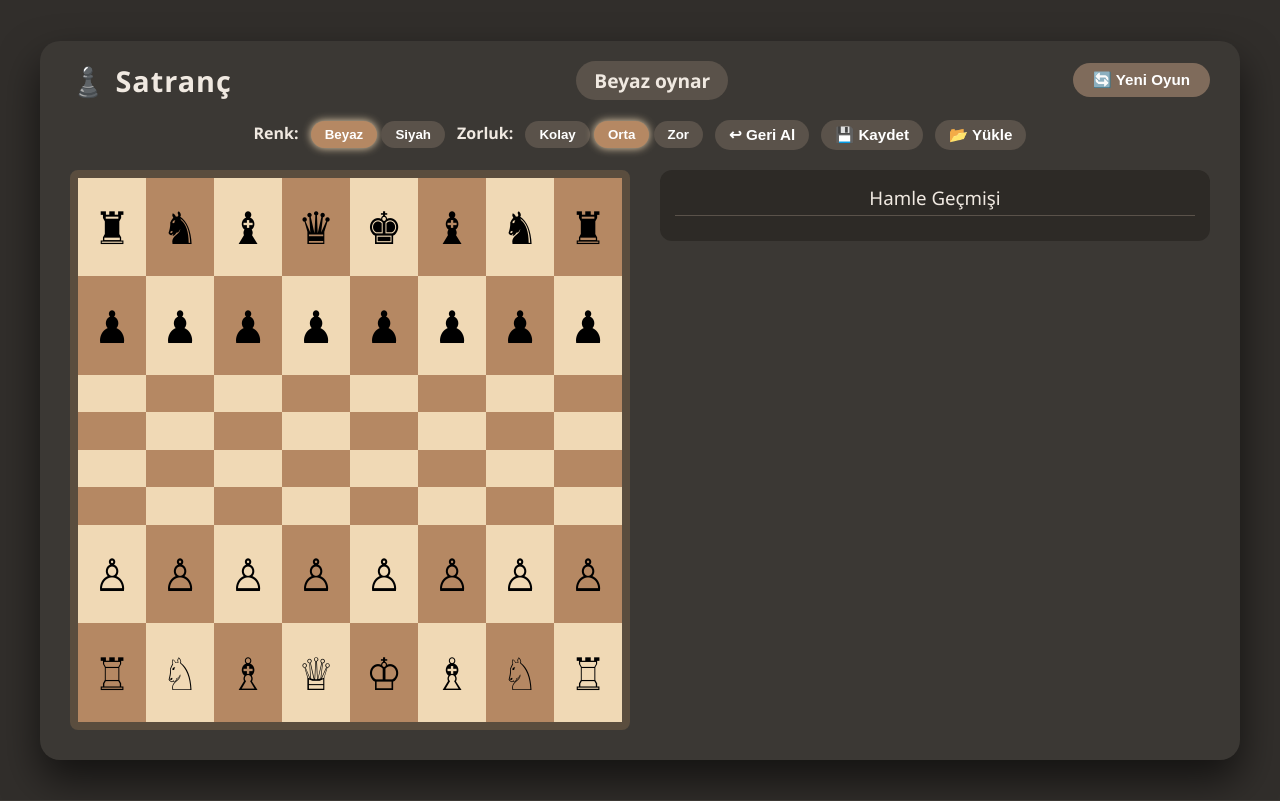
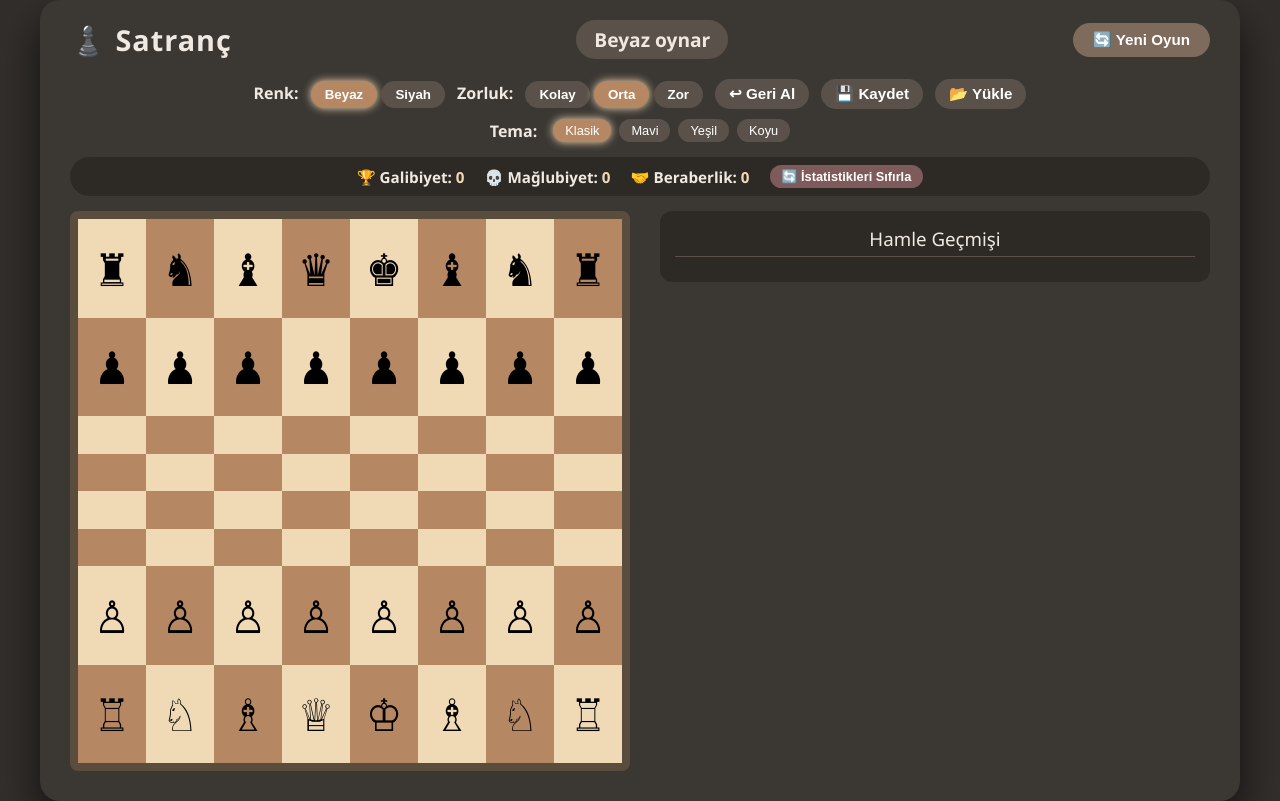
Before and after one commit to NovaCastAjans/CHESS, a Flask app: page / in a window 1280 px wide. Run offline with Flask 3, Linux system fonts and the light colour scheme.

Commit message:
Son sürüm: Minimax AI, istatistikler, tema desteği

```diff
--- a/static/script.js
+++ b/static/script.js
@@ -1,5 +1,5 @@
 // ============================================================
-//  SATRANÇ OYUNU – RASTGELE AI (MİNİMAX GEÇİCİ DEVRE DIŞI)
+//  SATRANÇ OYUNU – MİNİMAX AI (DÜZELTİLDİ, RASTGELE YEDEK)
 // ============================================================
 
 class ChessGame {
@@ -23,7 +23,6 @@ class ChessGame {
         this.stateHistory = [];
         this.dragSource = null;
 
-        // Ses dosyaları (bulunamazsa hata verir, ama oyun devam eder)
         this.moveSound = new Audio('/static/sounds/move.wav');
         this.captureSound = new Audio('/static/sounds/capture.wav');
 
@@ -34,12 +33,21 @@ class ChessGame {
         this.gameOverModal = document.getElementById('game-over-modal');
         this.gameOverMessage = document.getElementById('game-over-message');
 
+        // İstatistikler
+        this.winsEl = document.getElementById('wins');
+        this.lossesEl = document.getElementById('losses');
+        this.drawsEl = document.getElementById('draws');
+        this.stats = this.loadStats();
+
+        // Butonlar
         document.getElementById('reset-btn').addEventListener('click', () => this.reset());
         document.getElementById('new-game-btn').addEventListener('click', () => this.reset());
         document.getElementById('undo-btn').addEventListener('click', () => this.undoMove());
         document.getElementById('save-btn').addEventListener('click', () => this.saveGame());
         document.getElementById('load-btn').addEventListener('click', () => this.loadGame());
+        document.getElementById('reset-stats-btn').addEventListener('click', () => this.resetStats());
 
+        // Renk ve zorluk
         document.querySelectorAll('.color-btn').forEach(btn => {
             btn.addEventListener('click', (e) => {
                 document.querySelectorAll('.color-btn').forEach(b => b.classList.remove('active'));
@@ -61,6 +69,21 @@ class ChessGame {
         document.querySelector('.color-btn[data-color="W"]')?.classList.add('active');
         document.querySelector('.depth-btn[data-depth="2"]')?.classList.add('active');
 
+        // Tema
+        document.querySelectorAll('.theme-btn').forEach(btn => {
+            btn.addEventListener('click', (e) => {
+                document.querySelectorAll('.theme-btn').forEach(b => b.classList.remove('active'));
+                btn.classList.add('active');
+                const theme = btn.dataset.theme;
+                document.body.className = `theme-${theme}`;
+                localStorage.setItem('chessTheme', theme);
+            });
+        });
+        const savedTheme = localStorage.getItem('chessTheme') || 'classic';
+        document.body.className = `theme-${savedTheme}`;
+        document.querySelector(`.theme-btn[data-theme="${savedTheme}"]`)?.classList.add('active');
+
+        // Terfi
         document.querySelectorAll('#promotion-choices button').forEach(btn => {
             btn.addEventListener('click', (e) => {
                 const piece = e.target.dataset.piece;
@@ -68,12 +91,42 @@ class ChessGame {
             });
         });
 
+        // Sürükleme
         this.boardEl.addEventListener('dragstart', (e) => this.onDragStart(e));
         this.boardEl.addEventListener('dragover', (e) => this.onDragOver(e));
         this.boardEl.addEventListener('drop', (e) => this.onDrop(e));
         this.boardEl.addEventListener('dragend', (e) => this.onDragEnd(e));
 
         this.reset();
+        this.updateStatsDisplay();
+    }
+
+    // ---------- İSTATİSTİKLER ----------
+    loadStats() {
+        try {
+            const raw = localStorage.getItem('chessStats');
+            if (raw) return JSON.parse(raw);
+        } catch (e) {}
+        return { wins: 0, losses: 0, draws: 0 };
+    }
+
+    saveStats() {
+        localStorage.setItem('chessStats', JSON.stringify(this.stats));
+    }
+
+    updateStatsDisplay() {
+        this.winsEl.textContent = this.stats.wins;
+        this.lossesEl.textContent = this.stats.losses;
+        this.drawsEl.textContent = this.stats.draws;
+    }
+
+    resetStats() {
+        if (confirm('İstatistikler sıfırlansın mı?')) {
+            this.stats = { wins: 0, losses: 0, draws: 0 };
+            this.saveStats();
+            this.updateStatsDisplay();
+            this.showTemporaryMessage('İstatistikler sıfırlandı!');
+        }
     }
 
     // ---------- STATE KAYDETME ----------
@@ -220,9 +273,7 @@ class ChessGame {
         this.updateTurnDisplay();
         this.renderMoveHistory();
 
-        console.log(`[AI] Oyun sıfırlandı. AI rengi: ${this.aiColor}, ilk sıra: ${this.turn}`);
         if (this.aiColor === 'W' && this.turn === 'W') {
-            console.log('[AI] AI beyaz ve ilk hamle onun, hemen hamle yapılacak.');
             this.scheduleAIMove();
         }
     }
@@ -241,7 +292,7 @@ class ChessGame {
         }
     }
 
-    // ---------- RENDER (SADE ANİMASYON) ----------
+    // ---------- RENDER ----------
     render(animateTo = null) {
         this.boardEl.innerHTML = '';
         for (let r = 0; r < 8; r++) {
@@ -339,7 +390,7 @@ class ChessGame {
         }
     }
 
-    // ---------- HAMLE ÜRETME (TEMEL) ----------
+    // ---------- HAMLE ÜRETME ----------
     getRawMoves(row, col, checkKingSafety = true) {
         const piece = this.getPiece(row, col);
         if (!piece) return [];
@@ -700,13 +751,11 @@ class ChessGame {
         this.selected = null;
         this.dragSource = null;
 
-        console.log(`[executeMove] Sıra değişti: ${this.turn}, AI rengi: ${this.aiColor}`);
         this.render({ row: toR, col: toC });
         this.updateTurnDisplay();
         this.checkGameState();
 
         if (!this.gameOver && this.turn === this.aiColor) {
-            console.log('[executeMove] AI sırası, scheduleAIMove çağrılıyor.');
             this.scheduleAIMove();
         }
     }
@@ -715,7 +764,7 @@ class ChessGame {
         try {
             const sound = type === 'move' ? this.moveSound : this.captureSound;
             sound.currentTime = 0;
-            sound.play().catch(e => console.warn('Ses çalınamadı:', e));
+            sound.play().catch(e => {});
         } catch (e) {}
     }
 
@@ -760,7 +809,7 @@ class ChessGame {
         }
     }
 
-    // ---------- OYUN DURUMU ----------
+    // ---------- OYUN DURUMU ve İSTATİSTİKLER ----------
     checkGameState() {
         const color = this.turn;
         const inCheck = this.isKingInCheck(color);
@@ -787,7 +836,22 @@ class ChessGame {
                 this.winner = null;
             }
             this.showGameOver();
+            this.updateStatistics();
         }
+    }
+
+    updateStatistics() {
+        if (!this.gameOver) return;
+        const playerColor = this.aiColor === 'W' ? 'B' : 'W';
+        if (this.winner === null) {
+            this.stats.draws++;
+        } else if (this.winner === playerColor) {
+            this.stats.wins++;
+        } else {
+            this.stats.losses++;
+        }
+        this.saveStats();
+        this.updateStatsDisplay();
     }
 
     showGameOver() {
@@ -824,10 +888,7 @@ class ChessGame {
     handleCellClick(row, col) {
         if (this.gameOver) return;
         if (this.promotionPending) return;
-        if (this.turn === this.aiColor) {
-            console.log('[AI] Sıra AI\'de, tıklama engellendi.');
-            return;
-        }
+        if (this.turn === this.aiColor) return;
 
         const piece = this.getPiece(row, col);
         const color = piece ? piece[0] : null;
@@ -922,12 +983,11 @@ class ChessGame {
         this.dragSource = null;
     }
 
-    // ---------- YAPAY ZEKA (RASTGELE) ----------
+    // ---------- YAPAY ZEKA (MİNİMAX DÜZELTİLDİ, RASTGELE YEDEK) ----------
     scheduleAIMove() {
         if (this.gameOver) return;
         if (this.turn !== this.aiColor) return;
         if (this.promotionPending) return;
-        console.log(`[scheduleAIMove] ${this.aiColor} için 800ms sonra hamle planlandı.`);
         setTimeout(() => {
             if (this.gameOver) return;
             if (this.turn !== this.aiColor) return;
@@ -937,24 +997,27 @@ class ChessGame {
     }
 
     doAIMove() {
-        console.log(`[doAIMove] AI hamle yapıyor. Renk: ${this.aiColor}, Derinlik: ${this.depth}`);
         if (this.gameOver) return;
         if (this.turn !== this.aiColor) return;
         if (this.promotionPending) return;
 
-        const allMoves = this.getAllLegalMoves(this.aiColor);
-        console.log(`[doAIMove] Tüm hamleler: ${allMoves.length}`);
-        if (allMoves.length === 0) {
-            console.log('[doAIMove] Hiç hamle yok, oyun bitti mi?');
+        const bestMove = this.getBestMove(this.aiColor, this.depth);
+        if (!bestMove) {
+            console.log('AI hamle bulamadı!');
+            // Rastgele hamle dene (yedek)
+            const allMoves = this.getAllLegalMoves(this.aiColor);
+            if (allMoves.length === 0) {
+                console.log('Hiç hamle yok, oyun bitti mi?');
+                return;
+            }
+            const randomMove = allMoves[Math.floor(Math.random() * allMoves.length)];
+            const { fromRow, fromCol, toRow, toCol, moveData } = randomMove;
+            this.executeMove(fromRow, fromCol, toRow, toCol, moveData);
+            if (!this.gameOver && this.turn === this.aiColor) {
+                this.scheduleAIMove();
+            }
             return;
         }
-
-        const bestMove = this.getBestMove(this.aiColor, this.depth);
-        if (!bestMove) {
-            console.log('[doAIMove] En iyi hamle bulunamadı!');
-            return;
-        }
-        console.log(`[doAIMove] Seçilen hamle: ${bestMove.fromRow},${bestMove.fromCol} → ${bestMove.toRow},${bestMove.toCol}`);
         const { fromRow, fromCol, toRow, toCol, moveData } = bestMove;
         this.executeMove(fromRow, fromCol, toRow, toCol, moveData);
         if (!this.gameOver && this.turn === this.aiColor) {
@@ -962,17 +1025,122 @@ class ChessGame {
         }
     }
 
-    // ⭐ YENİ: SADECE RASTGELE HAMLE SEÇ (MİNİMAX DEVRE DIŞI)
     getBestMove(color, depth) {
-        console.log(`[getBestMove] ${color} için rastgele hamle seçiliyor...`);
         const legalMoves = this.getAllLegalMoves(color);
-        if (legalMoves.length === 0) {
-            console.log(`[getBestMove] ${color} için hiç hamle yok!`);
-            return null;
+        if (legalMoves.length === 0) return null;
+
+        let bestMove = null;
+        let bestScore = -Infinity;
+        const isMaximizing = color === 'W';
+
+        for (const move of legalMoves) {
+            const { board: newBoard } = this.simulateMove(move.fromRow, move.fromCol, move.toRow, move.toCol, move.moveData);
+            const score = this.minimax(
+                newBoard,
+                depth - 1,
+                -Infinity,
+                Infinity,
+                !isMaximizing,
+                color === 'W' ? 'B' : 'W'
+            );
+            if ((isMaximizing && score > bestScore) || (!isMaximizing && score < bestScore)) {
+                bestScore = score;
+                bestMove = move;
+            }
         }
-        // Rastgele bir hamle döndür
-        const randomIndex = Math.floor(Math.random() * legalMoves.length);
-        return legalMoves[randomIndex];
+
+        // Eğer hiç iyi hamle bulunamazsa rastgele seç
+        if (!bestMove && legalMoves.length > 0) {
+            console.warn('[getBestMove] Hiç iyi hamle bulunamadı, rastgele seçiliyor.');
+            bestMove = legalMoves[Math.floor(Math.random() * legalMoves.length)];
+        }
+        return bestMove;
+    }
+
+    minimax(board, depth, alpha, beta, isMaximizing, currentColor) {
+        if (depth === 0) {
+            return this.evaluateBoard(board);
+        }
+
+        const moves = this.getAllLegalMovesForBoard(board, currentColor);
+        if (moves.length === 0) {
+            const king = this.findKingForBoard(board, currentColor);
+            if (!king) {
+                return isMaximizing ? -10000 : 10000;
+            }
+            return 0;
+        }
+
+        if (isMaximizing) {
+            let maxEval = -Infinity;
+            for (const move of moves) {
+                const newBoard = this.simulateMoveOnBoard(board, move.fromRow, move.fromCol, move.toRow, move.toCol, move.moveData);
+                const eval_ = this.minimax(newBoard, depth - 1, alpha, beta, false, currentColor === 'W' ? 'B' : 'W');
+                maxEval = Math.max(maxEval, eval_);
+                alpha = Math.max(alpha, eval_);
+                if (beta <= alpha) break;
+            }
+            return maxEval;
+        } else {
+            let minEval = Infinity;
+            for (const move of moves) {
+                const newBoard = this.simulateMoveOnBoard(board, move.fromRow, move.fromCol, move.toRow, move.toCol, move.moveData);
+                const eval_ = this.minimax(newBoard, depth - 1, alpha, beta, true, currentColor === 'W' ? 'B' : 'W');
+                minEval = Math.min(minEval, eval_);
+                beta = Math.min(beta, eval_);
+                if (beta <= alpha) break;
+            }
+            return minEval;
+        }
+    }
+
+    evaluateBoard(board) {
+        let score = 0;
+        const pieceValues = {
+            'pawn': 100,
+            'knight': 320,
+            'bishop': 330,
+            'rook': 500,
+            'queen': 900,
+            'king': 20000
+        };
+        const pawnTable = [
+            [0,  0,  0,  0,  0,  0,  0,  0],
+            [50, 50, 50, 50, 50, 50, 50, 50],
+            [10, 10, 20, 30, 30, 20, 10, 10],
+            [5,  5, 10, 25, 25, 10,  5,  5],
+            [0,  0,  0, 20, 20,  0,  0,  0],
+            [5, -5,-10,  0,  0,-10, -5,  5],
+            [5, 10, 10,-20,-20, 10, 10,  5],
+            [0,  0,  0,  0,  0,  0,  0,  0]
+        ];
+        const knightTable = [
+            [-50,-40,-30,-30,-30,-30,-40,-50],
+            [-40,-20,  0,  0,  0,  0,-20,-40],
+            [-30,  0, 10, 15, 15, 10,  0,-30],
+            [-30,  5, 15, 20, 20, 15,  5,-30],
+            [-30,  0, 15, 20, 20, 15,  0,-30],
+            [-30,  5, 10, 15, 15, 10,  5,-30],
+            [-40,-20,  0,  5,  5,  0,-20,-40],
+            [-50,-40,-30,-30,-30,-30,-40,-50]
+        ];
+
+        for (let r = 0; r < 8; r++) {
+            for (let c = 0; c < 8; c++) {
+                const piece = board[r][c];
+                if (!piece) continue;
+                const color = piece[0];
+                const type = piece.slice(1);
+                const value = pieceValues[type] || 0;
+                let posScore = 0;
+                const rowIndex = color === 'W' ? r : 7 - r;
+                const colIndex = c;
+                if (type === 'pawn') posScore = pawnTable[rowIndex][colIndex];
+                else if (type === 'knight') posScore = knightTable[rowIndex][colIndex];
+                score += (color === 'W' ? 1 : -1) * (value + posScore);
+            }
+        }
+        return score;
     }
 
     // ---------- YARDIMCI FONKSİYONLAR (AI İÇİN) ----------
@@ -1053,7 +1221,6 @@ class ChessGame {
     }
 
     getAllLegalMoves(color) {
-        console.log(`[getAllLegalMoves] ${color} için hamle aranıyor...`);
         const moves = [];
         for (let r = 0; r < 8; r++) {
             for (let c = 0; c < 8; c++) {
@@ -1072,7 +1239,6 @@ class ChessGame {
                 }
             }
         }
-        console.log(`[getAllLegalMoves] ${color} için ${moves.length} hamle bulundu.`);
         return moves;
     }
 }
--- a/static/style.css
+++ b/static/style.css
@@ -12,6 +12,7 @@ body {
     align-items: center;
     min-height: 100vh;
     margin: 0;
+    transition: background 0.3s;
 }
 
 #app {
@@ -22,6 +23,7 @@ body {
     text-align: center;
     max-width: 1200px;
     width: 100%;
+    transition: background 0.3s;
 }
 
 header {
@@ -47,7 +49,7 @@ h1 {
     font-weight: 600;
 }
 
-#reset-btn, #undo-btn, #save-btn, #load-btn {
+#reset-btn, #undo-btn, #save-btn, #load-btn, #reset-stats-btn {
     border: none;
     color: white;
     padding: 8px 20px;
@@ -85,12 +87,21 @@ h1 {
     background: #9f8a6a;
     transform: scale(1.03);
 }
+#reset-stats-btn {
+    background: #7f5a5a;
+    font-size: 0.8rem;
+    padding: 4px 12px;
+}
+#reset-stats-btn:hover {
+    background: #9f6a6a;
+    transform: scale(1.03);
+}
 
 #controls {
     display: flex;
     justify-content: center;
     gap: 12px;
-    margin: 15px 0 20px;
+    margin: 10px 0 10px;
     flex-wrap: wrap;
     align-items: center;
 }
@@ -118,6 +129,63 @@ h1 {
     box-shadow: 0 0 8px #f0d9b5;
 }
 
+#theme-controls {
+    display: flex;
+    justify-content: center;
+    gap: 8px;
+    margin: 10px 0 15px;
+    flex-wrap: wrap;
+    align-items: center;
+}
+#theme-controls label {
+    color: #f0e9e1;
+    font-weight: bold;
+    margin-right: 8px;
+}
+.theme-btn {
+    background: #5a524a;
+    border: none;
+    color: white;
+    padding: 4px 12px;
+    border-radius: 16px;
+    cursor: pointer;
+    font-size: 0.8rem;
+    transition: 0.2s;
+}
+.theme-btn:hover {
+    background: #7f6b5b;
+    transform: scale(1.05);
+}
+.theme-btn.active {
+    background: #b58863;
+    box-shadow: 0 0 8px #f0d9b5;
+}
+
+#stats-container {
+    display: flex;
+    justify-content: center;
+    align-items: center;
+    gap: 20px;
+    margin: 10px 0 15px;
+    flex-wrap: wrap;
+    background: #2d2a26;
+    padding: 8px 20px;
+    border-radius: 30px;
+}
+#stats {
+    display: flex;
+    gap: 20px;
+    color: #f0e9e1;
+    font-weight: bold;
+    font-size: 0.95rem;
+}
+#stats span {
+    display: inline-block;
+}
+#stats span span {
+    color: #f0d9b5;
+}
+
 #board-container {
     display: flex;
     justify-content: center;
@@ -136,6 +204,7 @@ h1 {
     background: #b58863;
     flex-shrink: 0;
     position: relative;
+    transition: border-color 0.3s, background 0.3s;
 }
 
 .cell {
@@ -147,11 +216,10 @@ h1 {
     font-size: 2.8rem;
     cursor: pointer;
     user-select: none;
-    transition: background 0.15s;
+    transition: background 0.15s, color 0.3s;
     position: relative;
 }
 
-/* Sade animasyon – sadece hafif ölçek değişimi */
 .cell .piece {
     display: inline-block;
     transition: transform 0.15s ease;
@@ -164,12 +232,38 @@ h1 {
     100% { transform: scale(1); opacity: 1; }
 }
 
-.cell.light {
-    background: #f0d9b5;
-}
-.cell.dark {
-    background: #b58863;
-}
+/* ----- TEMA: KLASİK (varsayılan) ----- */
+body.theme-classic #app { background: #3b3834; }
+body.theme-classic .cell.light { background: #f0d9b5; }
+body.theme-classic .cell.dark { background: #b58863; }
+body.theme-classic #board { border-color: #5a4d3e; }
+
+/* ----- TEMA: MAVİ ----- */
+body.theme-blue #app { background: #1a2a3a; }
+body.theme-blue .cell.light { background: #c8d8e8; }
+body.theme-blue .cell.dark { background: #6a8aaa; }
+body.theme-blue #board { border-color: #2a4a6a; }
+body.theme-blue .cell .piece { color: #1a2a3a; }
+body.theme-blue .cell.light .piece { color: #1a2a3a; }
+body.theme-blue .cell.dark .piece { color: #f0f0f0; }
+
+/* ----- TEMA: YEŞİL ----- */
+body.theme-green #app { background: #1a2a1a; }
+body.theme-green .cell.light { background: #c8dcc8; }
+body.theme-green .cell.dark { background: #5a8a5a; }
+body.theme-green #board { border-color: #2a5a2a; }
+body.theme-green .cell .piece { color: #1a2a1a; }
+body.theme-green .cell.light .piece { color: #1a2a1a; }
+body.theme-green .cell.dark .piece { color: #f0f0f0; }
+
+/* ----- TEMA: KOYU ----- */
+body.theme-dark #app { background: #1a1a1a; }
+body.theme-dark .cell.light { background: #4a4a4a; }
+body.theme-dark .cell.dark { background: #2a2a2a; }
+body.theme-dark #board { border-color: #3a3a3a; }
+body.theme-dark .cell .piece { color: #f0f0f0; }
+body.theme-dark #turn-indicator { background: #3a3a3a; }
+body.theme-dark #stats { color: #ccc; }
 
 .cell.highlight {
     background: #7fc97f !important;
@@ -336,4 +430,13 @@ h1 {
         flex-direction: column;
         gap: 10px;
     }
+    #theme-controls {
+        flex-direction: column;
+        gap: 6px;
+    }
+    #stats-container {
+        flex-direction: column;
+        gap: 8px;
+        padding: 12px;
+    }
 }
--- a/templates/index.html
+++ b/templates/index.html
@@ -31,6 +31,23 @@
             <button id="load-btn">📂 Yükle</button>
         </div>
 
+        <div id="theme-controls">
+            <label>Tema:</label>
+            <button class="theme-btn" data-theme="classic">Klasik</button>
+            <button class="theme-btn" data-theme="blue">Mavi</button>
+            <button class="theme-btn" data-theme="green">Yeşil</button>
+            <button class="theme-btn" data-theme="dark">Koyu</button>
+        </div>
+
+        <div id="stats-container">
+            <div id="stats">
+                <span>🏆 Galibiyet: <span id="wins">0</span></span>
+                <span>💀 Mağlubiyet: <span id="losses">0</span></span>
+                <span>🤝 Beraberlik: <span id="draws">0</span></span>
+            </div>
+            <button id="reset-stats-btn">🔄 İstatistikleri Sıfırla</button>
+        </div>
+
         <div id="board-container">
             <div id="board"></div>
             <div id="move-history-container">
```
